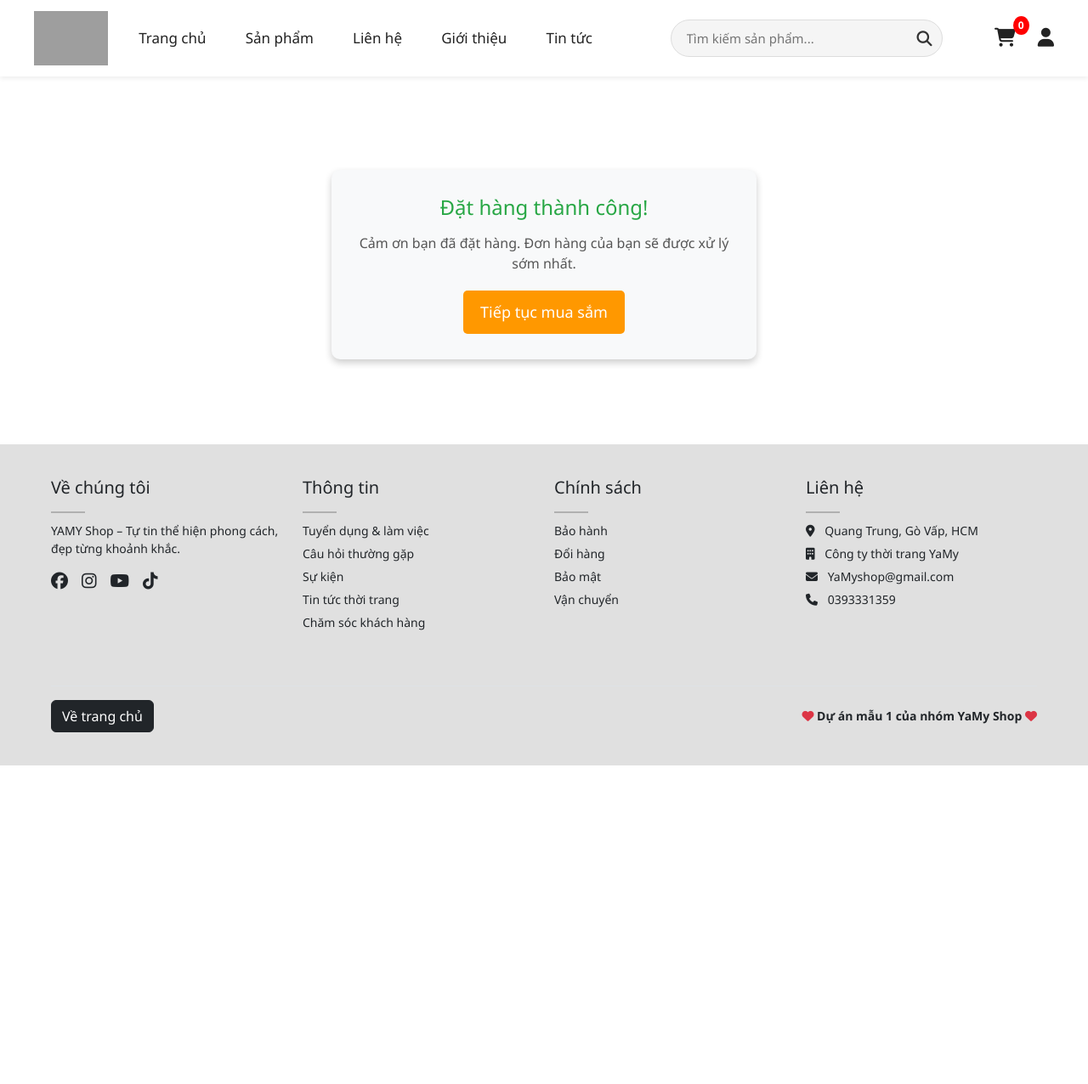
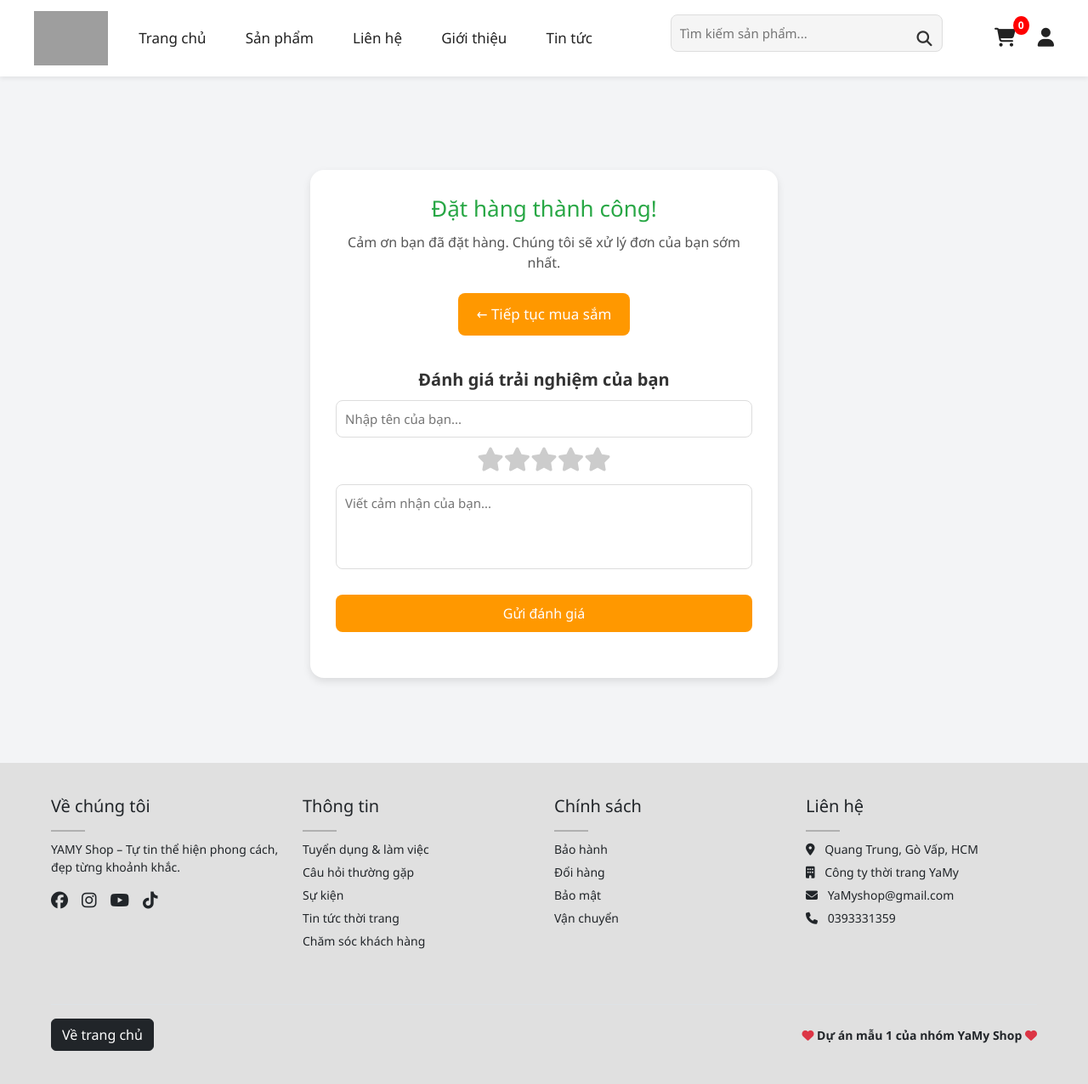
Before and after one commit to HanMaiAnh/streetsoul_store1, a PHP site: page /streetsoul_store1/view/client/order-success.php in a window 1280 px wide. Shown: the whole page at 85% size. Before the commit the page ends 901 px from the top, so only its background shows below. Run offline with PHP 8.4, Linux system fonts and the light colour scheme; some libraries are stand-ins or nearby versions; grey boxes are pictures that could not be loaded.

Commit message:
Update order-success.php
thêm phần đánh giá

```diff
--- a/view/client/order-success.php
+++ b/view/client/order-success.php
@@ -4,50 +4,212 @@ include_once __DIR__ . "/../layout/header.php";
 ?>
 
 <style>
+    body {
+        font-family: 'Poppins', sans-serif;
+        background-color: #f3f4f6;
+    }
+
     .success-container {
-        max-width: 500px;
+        max-width: 550px;
         margin: 100px auto;
         padding: 30px;
         text-align: center;
-        background-color: #f8f9fa;
-        border-radius: 10px;
-        box-shadow: 0px 4px 8px rgba(0, 0, 0, 0.2);
+        background-color: #fff;
+        border-radius: 16px;
+        box-shadow: 0px 4px 10px rgba(0, 0, 0, 0.1);
+        animation: fadeIn 0.5s ease;
+    }
+
+    @keyframes fadeIn {
+        from { opacity: 0; transform: translateY(10px); }
+        to { opacity: 1; transform: translateY(0); }
     }
 
     .success-container h2 {
         color: #28a745;
-        font-size: 24px;
-        margin-bottom: 15px;
+        font-size: 26px;
+        margin-bottom: 12px;
     }
 
     .success-container p {
         font-size: 16px;
         color: #555;
-        margin-bottom: 20px;
+        margin-bottom: 24px;
     }
 
     .btn-orange {
-        background-color: #ff9800; /* Màu cam */
+        background-color: #ff9800;
         color: white;
-        font-size: 18px;
-        padding: 12px 20px;
+        font-size: 17px;
+        padding: 12px 22px;
         border: none;
-        border-radius: 5px;
+        border-radius: 8px;
         cursor: pointer;
         text-decoration: none;
         display: inline-block;
-        transition: background 0.3s ease;
+        transition: background 0.3s ease, transform 0.2s ease;
     }
 
     .btn-orange:hover {
-        background-color: #e68900; /* Màu cam đậm khi di chuột */
+        background-color: #e68900;
+        transform: translateY(-2px);
+    }
+
+    /* ----- Đánh giá ----- */
+    .review-box {
+        margin-top: 40px;
+        text-align: left;
+    }
+
+    .review-box h3 {
+        font-size: 20px;
+        font-weight: 600;
+        margin-bottom: 12px;
+        color: #333;
+        text-align: center;
+    }
+
+    .stars {
+        display: flex;
+        justify-content: center;
+        margin-bottom: 15px;
+    }
+
+    .stars i {
+        font-size: 28px;
+        color: #ccc;
+        cursor: pointer;
+        transition: color 0.3s;
+    }
+
+    .stars i.active {
+        color: #ff9800;
+    }
+
+    input[type="text"], textarea {
+        width: 100%;
+        border-radius: 8px;
+        border: 1px solid #ddd;
+        padding: 10px;
+        font-size: 15px;
+        outline: none;
+        transition: border-color 0.2s ease;
+        margin-bottom: 12px;
+    }
+
+    input[type="text"]:focus, textarea:focus {
+        border-color: #ff9800;
+    }
+
+    textarea {
+        height: 100px;
+        resize: none;
+    }
+
+    .submit-review {
+        margin-top: 12px;
+        display: block;
+        width: 100%;
+        background: #ff9800;
+        color: white;
+        border: none;
+        padding: 10px;
+        border-radius: 8px;
+        font-size: 16px;
+        cursor: pointer;
+        transition: 0.3s;
+    }
+
+    .submit-review:hover {
+        background: #e68900;
+    }
+
+    .review-message {
+        margin-top: 15px;
+        text-align: center;
+        color: #28a745;
+        font-weight: 500;
     }
 </style>
 
 <div class="success-container">
     <h2>Đặt hàng thành công!</h2>
-    <p>Cảm ơn bạn đã đặt hàng. Đơn hàng của bạn sẽ được xử lý sớm nhất.</p>
-    <a href="/streetsoul_store1/index.php" class="btn-orange">Tiếp tục mua sắm</a>
+    <p>Cảm ơn bạn đã đặt hàng. Chúng tôi sẽ xử lý đơn của bạn sớm nhất.</p>
+
+    <a href="/streetsoul_store1/view/client/products.php" class="btn-orange">← Tiếp tục mua sắm</a>
+
+    <!-- Phần đánh giá -->
+    <div class="review-box">
+        <h3>Đánh giá trải nghiệm của bạn </h3>
+        <input type="text" id="customerName" placeholder="Nhập tên của bạn...">
+
+        <div class="stars" id="stars">
+            <i class="fa-solid fa-star" data-index="1"></i>
+            <i class="fa-solid fa-star" data-index="2"></i>
+            <i class="fa-solid fa-star" data-index="3"></i>
+            <i class="fa-solid fa-star" data-index="4"></i>
+            <i class="fa-solid fa-star" data-index="5"></i>
+        </div>
+
+        <textarea id="reviewText" placeholder="Viết cảm nhận của bạn..."></textarea>
+        <button class="submit-review" onclick="submitReview()">Gửi đánh giá</button>
+        <p class="review-message" id="reviewMessage"></p>
+    </div>
 </div>
 
+<script src="https://kit.fontawesome.com/a2e0b4a64b.js" crossorigin="anonymous"></script>
+<script>
+    const stars = document.querySelectorAll('#stars i');
+    let selectedRating = 0;
+
+    stars.forEach(star => {
+        star.addEventListener('click', () => {
+            selectedRating = star.dataset.index;
+            stars.forEach(s => s.classList.remove('active'));
+            for (let i = 0; i < selectedRating; i++) {
+                stars[i].classList.add('active');
+            }
+        });
+    });
+
+    function submitReview() {
+        const name = document.getElementById('customerName').value.trim();
+        const text = document.getElementById('reviewText').value.trim();
+        const msg = document.getElementById('reviewMessage');
+
+        if (name.length < 2) {
+            msg.style.color = "red";
+            msg.textContent = "Vui lòng nhập tên của bạn!";
+            return;
+        }
+
+        if (selectedRating === 0) {
+            msg.style.color = "red";
+            msg.textContent = "Vui lòng chọn số sao để đánh giá!";
+            return;
+        }
+
+        if (text.length < 5) {
+            msg.style.color = "red";
+            msg.textContent = "Vui lòng nhập ít nhất 5 ký tự cho nhận xét!";
+            return;
+        }
+
+        // Hiển thị thông báo cảm ơn tạm thời
+        msg.style.color = "#28a745";
+        msg.textContent = `Cảm ơn ${name}! Bạn đã đánh giá ${selectedRating} sao.`;
+
+        // Sau 2.5 giây chuyển về trang chủ
+        setTimeout(() => {
+            window.location.href = "/streetsoul_store1/index.php?review=success";
+        }, 2500);
+    }
+
+    // Nếu có thông báo từ trang chủ
+    const params = new URLSearchParams(window.location.search);
+    if (params.get("review") === "success") {
+        alert("Cảm ơn bạn đã gửi đánh giá cho shop!");
+    }
+</script>
+
 <?php include __DIR__ . "/../layout/footer.php"; ?>
```
